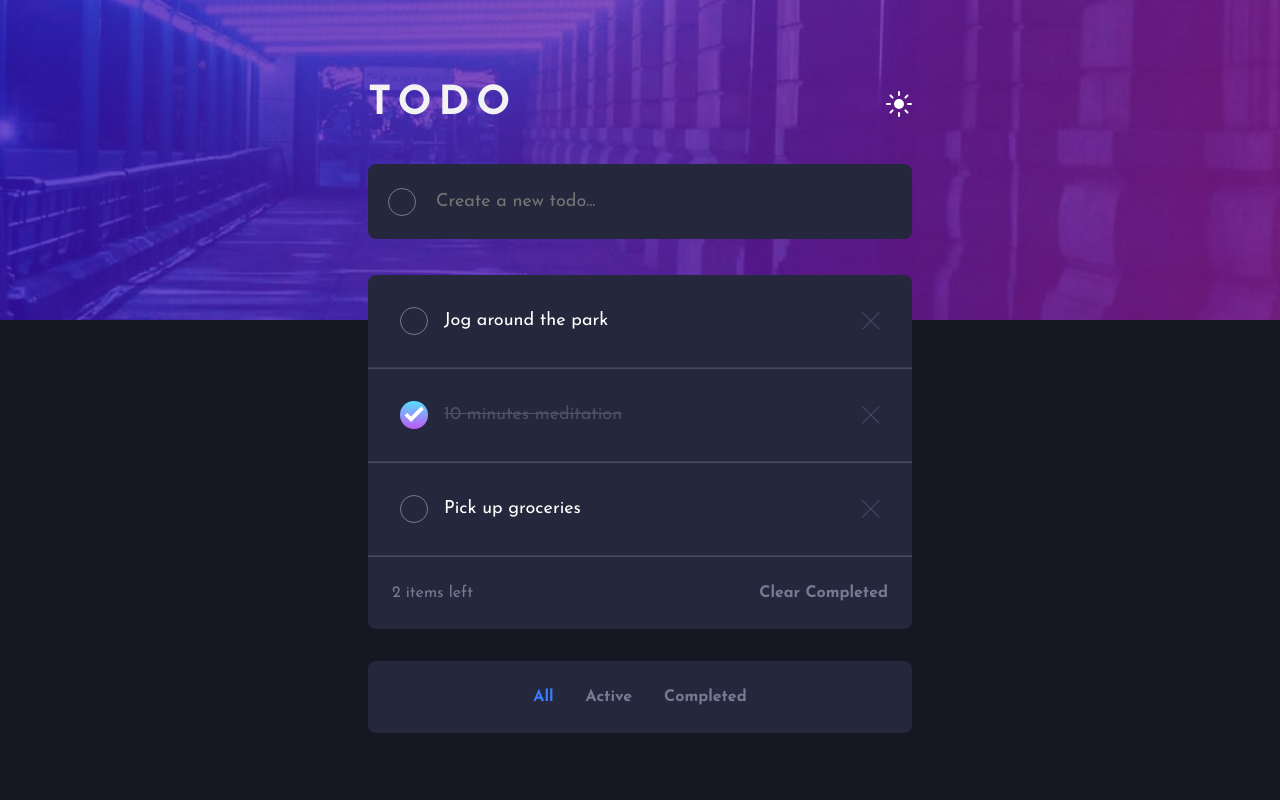
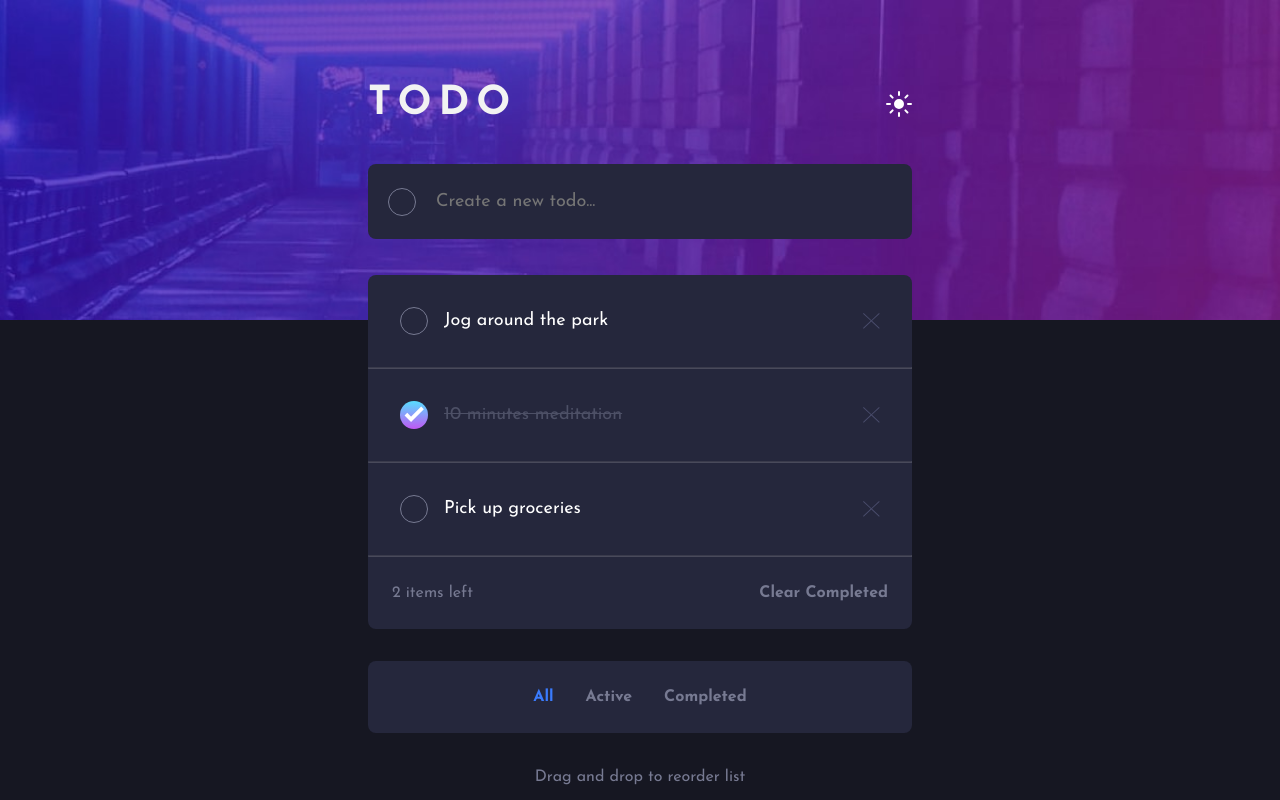
Before and after one commit to krutagna10/todo-list-app, a React (Vite) app: page / in a window 1280 px wide. Built offline with nearby package versions, Linux system fonts and the light colour scheme.

Commit message:
drag feature added

```diff
--- a/src/components/TodoItem/TodoItem.css
+++ b/src/components/TodoItem/TodoItem.css
@@ -2,6 +2,14 @@
   padding-inline: clamp(0.75rem, 3vw, 2rem);
   padding-block: 2rem;
   word-break: break-all;
+}
+
+.todo > div {
+  width: 100%;
+}
+
+.todo__text-wrapper {
+  width: 100%;
 }
 
 .todo__horizontal-line {
@@ -10,7 +18,7 @@
 }
 
 .todo__text {
-  cursor: grabbing;
+  cursor: grab;
 }
 
 .todo__text--deleted {
--- a/src/components/TodoItem/TodoItem.jsx
+++ b/src/components/TodoItem/TodoItem.jsx
@@ -28,24 +28,28 @@ function TodoItem({ id, todo }) {
 
   return (
     <>
-      <li className="todo flex justify-between items-center gap-100">
+      <li className="todo flex items-center gap-100">
         <div className="flex gap-100">
           <Checkbox
             id={todo.id}
             onChange={handleIsCompletedChange}
             checked={todo.isCompleted}
           />
-          <p
-            className={`todo__text fs-200 ${
-              todo.isCompleted ? "todo__text--deleted" : ""
-            }`}
+          <div
+            className="todo__text-wrapper"
             style={style}
             ref={setNodeRef}
             {...attributes}
             {...listeners}
           >
-            {todo.title}
-          </p>
+            <p
+              className={`todo__text fs-200 ${
+                todo.isCompleted ? "todo__text--deleted" : ""
+              }`}
+            >
+              {todo.title}
+            </p>
+          </div>
         </div>
         <button className="todo__btn-delete" onClick={handleDeleteTodo}>
           <img src={deleteIcon} alt="" data-no-dnd="true" />
--- a/src/components/Todos/Todos.css
+++ b/src/components/Todos/Todos.css
@@ -1,3 +1,4 @@
-.todos {
-  border-radius: 0.5rem;
+.todos > p {
+  margin-top: 2rem;
+  color: var(--clr-text-secondary);
 }
--- a/src/components/Todos/Todos.jsx
+++ b/src/components/Todos/Todos.jsx
@@ -68,6 +68,7 @@ function Todos() {
         onShowActiveClick={handleShowActiveClick}
         onShowCompletedClick={handleShowCompletedClick}
       />
+      <p className="text-center">Drag and drop to reorder list</p>
     </Container>
   );
 }
--- a/src/index.css
+++ b/src/index.css
@@ -177,3 +177,8 @@ body {
 .fs-100 {
   font-size: var(--fs-100);
 }
+
+/* Text Align Center */
+.text-center {
+  text-align: center;
+}
```
